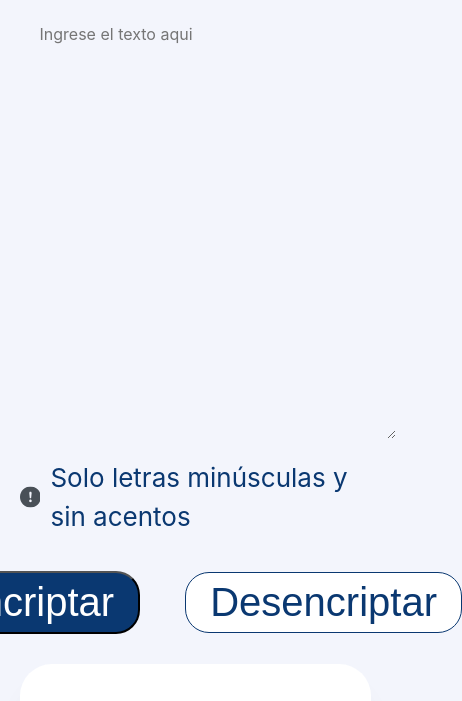
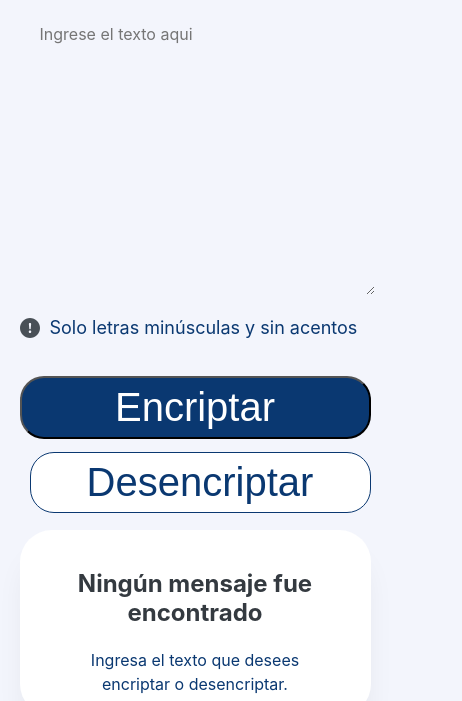
Before and after one commit to aomerge/Encriptador, a plain HTML site: page src/pages/simpleEncryption.html in a window 390 px wide. Shown: the part 112-813 px from the top of the page, 462 px wide, since content can reach past the window. Drawn offline with Linux system fonts and the light colour scheme.

Commit message:
Implemented mobile mode functionality

```diff
--- a/src/public/css/index.css
+++ b/src/public/css/index.css
@@ -98,7 +98,7 @@ section.card {
 /* Elements encripts */
 main.elementGrid{
     max-width: 1200px;
-    padding: 24px 70px;
+    padding: 24px 56px;
     display: grid;
     grid-template-columns: repeat(auto-fit, minmax(400px,1fr));
     grid-template-rows: repeat(auto-fit, 1fr);
@@ -243,7 +243,7 @@ main.elementGrid section.buttons div button.white:hover{
     main.elementGrid section.textarea textarea{
         width: 96% !important;
         margin: 0 0px;
-        height: 57vh !important;
+        height: 51vh !important;
         padding: 20px;
     }
     main.elementGrid section.Ouput{
@@ -252,7 +252,6 @@ main.elementGrid section.buttons div button.white:hover{
         grid-row: 5/6;
     }
     main.elementGrid section.Ouput div.output{
-
         height: auto;
         padding-block: 20px;
         margin-block-start: 30px;
@@ -276,6 +275,7 @@ main.elementGrid section.buttons div button.white:hover{
         display: flex;
         justify-content: start;
         margin-block-end: 20px;
+        gap: 0;
     }
     main.elementGrid section.buttons div#bi p{
         font-size: 26px;
@@ -285,7 +285,9 @@ main.elementGrid section.buttons div button.white:hover{
         height: 30px;
     }
     main.elementGrid section.buttons div{
-        display: flex;
+        display: grid;
+        grid-template-columns: repeat(auto-fit , minmax(200px, 1fr));
+        gap: 5%;
         align-items: center;
         justify-content: space-between;
     }
@@ -293,7 +295,7 @@ main.elementGrid section.buttons div button.white:hover{
         font-size: 55px;
     }
 }
-@media screen and (max-width: 780px) {
+@media screen and (max-width: 820px) {
     main.elementGrid section.textarea textarea{
         height: 47vh !important;
     }
@@ -305,7 +307,6 @@ main.elementGrid section.buttons div button.white:hover{
         gap: 0;
     }
     main.elementGrid section.buttons div{
-        display: flex;
         align-items: center;
         justify-content: center;
         gap: 10%;
@@ -313,6 +314,19 @@ main.elementGrid section.buttons div button.white:hover{
     }
     main.elementGrid section.buttons div button{
         font-size: 40px;
+    }
+}
+@media screen and (max-width: 460px) {
+    main.elementGrid section.textarea textarea{
+        height: 30vh !important;
+        width: 90% !important;
+    }
+    main.elementGrid section.buttons div#bi p{
+        font-size: 18px;
+    }
+    main.elementGrid section.buttons div#bi svg{
+        width: 20px;
+        height: 20px;
     }
 }
 /* animation */
```
